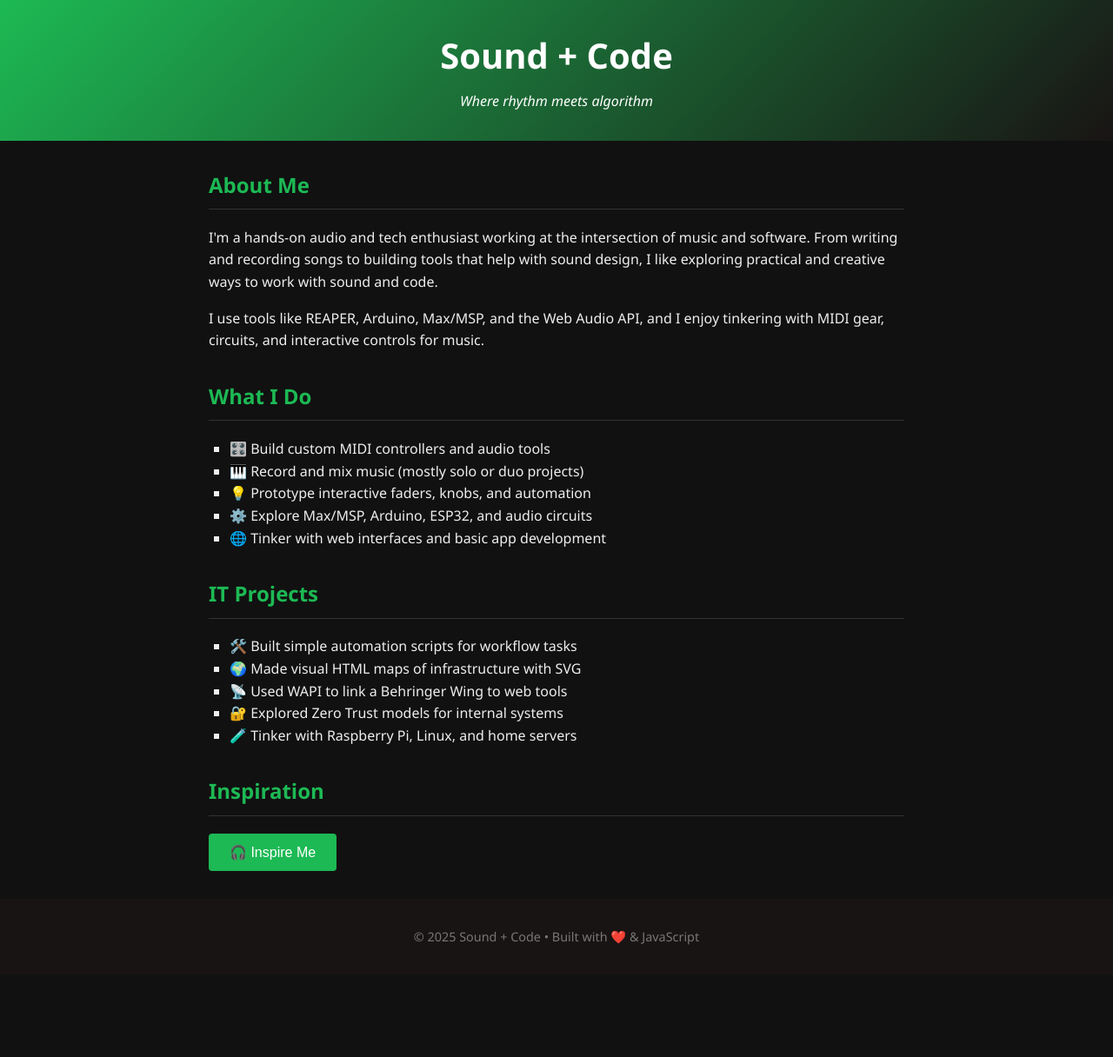
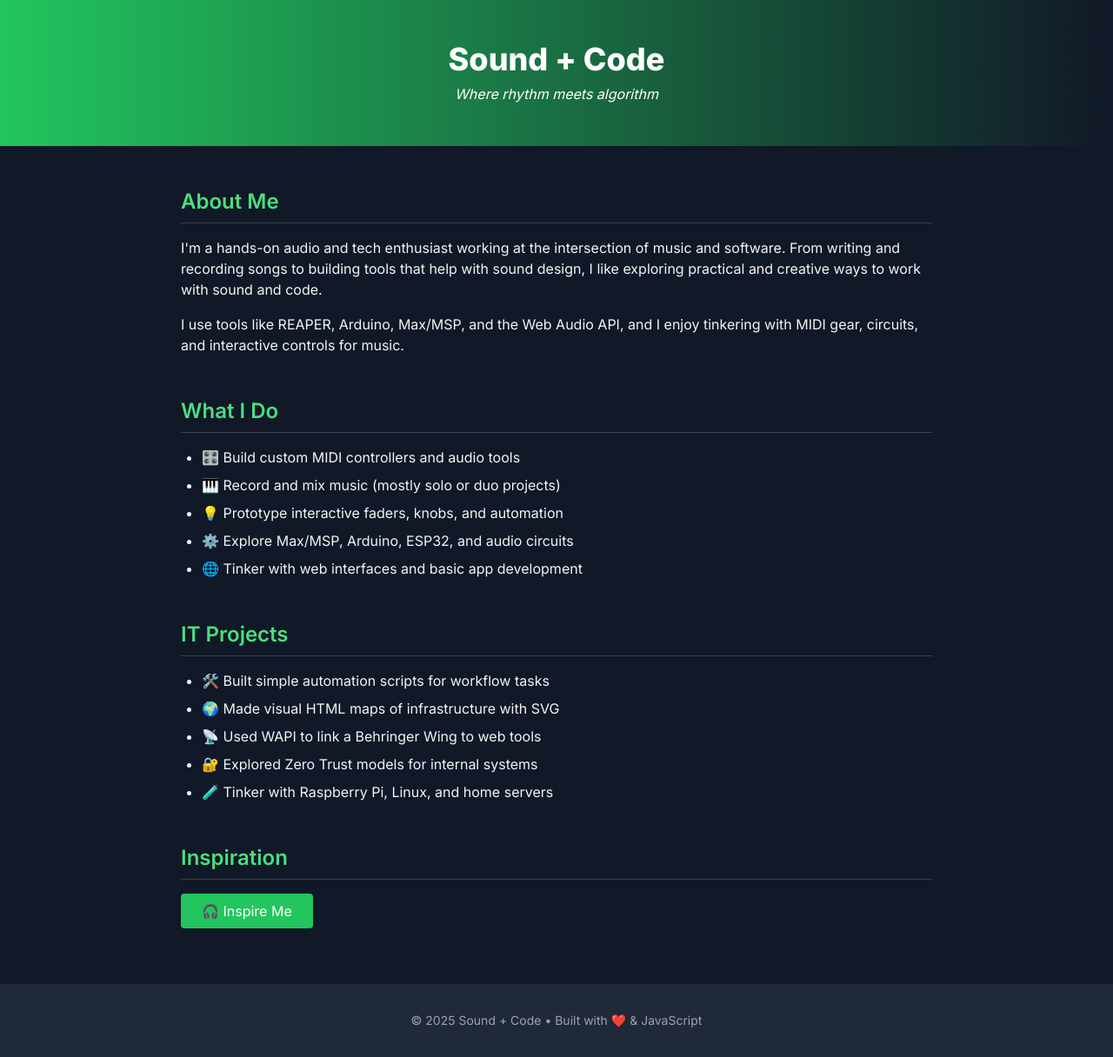
Before and after one commit to CLStrike/CLStrike.github.io, a plain HTML site: page index.html in a window 1280 px wide. Shown: the whole page at 87% size. Before the commit the page ends 1121 px from the top, so only its background shows below. Drawn offline with nearby package versions, Linux system fonts and the light colour scheme.

Commit message:
Update index.html
Updating..

```diff
--- a/index.html
+++ b/index.html
@@ -1,98 +1,27 @@
-
 <!DOCTYPE html>
 <html lang="en">
 <head>
   <meta charset="UTF-8" />
   <meta name="viewport" content="width=device-width, initial-scale=1.0"/>
   <title>Sound + Code Portfolio</title>
+  <script src="https://cdn.tailwindcss.com"></script>
+  <link href="https://fonts.googleapis.com/css2?family=Inter:wght@400;600;800&display=swap" rel="stylesheet">
   <style>
-    body {
-      margin: 0;
-      font-family: 'Segoe UI', sans-serif;
-      background: #111;
-      color: #eee;
-      line-height: 1.6;
-    }
-
-    header {
-      background: linear-gradient(135deg, #1db954, #191414);
-      padding: 2rem;
-      text-align: center;
-      color: #fff;
-    }
-
-    header h1 {
-      margin: 0;
-      font-size: 2.5rem;
-    }
-
-    header p {
-      margin: 0.5rem 0 0;
-      font-style: italic;
-    }
-
-    main {
-      max-width: 800px;
-      margin: 2rem auto;
-      padding: 0 1rem;
-    }
-
-    section {
-      margin-bottom: 2rem;
-    }
-
-    h2 {
-      color: #1db954;
-      border-bottom: 1px solid #333;
-      padding-bottom: 0.5rem;
-    }
-
-    ul {
-      list-style: square;
-      padding-left: 1.5rem;
-    }
-
-    footer {
-      text-align: center;
-      padding: 2rem;
-      background: #191414;
-      color: #777;
-      font-size: 0.9rem;
-    }
-
-    button {
-      background: #1db954;
-      color: #fff;
-      border: none;
-      padding: 0.75rem 1.5rem;
-      font-size: 1rem;
-      cursor: pointer;
-      border-radius: 4px;
-      transition: background 0.3s ease;
-    }
-
-    button:hover {
-      background: #14833b;
-    }
-
-    #quote {
-      margin-top: 1rem;
-      font-style: italic;
-      color: #aaa;
-    }
+    body { font-family: 'Inter', sans-serif; }
   </style>
 </head>
-<body>
+<body class="bg-gray-900 text-gray-100">
 
-  <header>
-    <h1>Sound + Code</h1>
-    <p>Where rhythm meets algorithm</p>
+  <header class="bg-gradient-to-r from-green-500 to-gray-900 py-12 text-center text-white">
+    <h1 class="text-4xl font-bold">Sound + Code</h1>
+    <p class="italic mt-2">Where rhythm meets algorithm</p>
   </header>
 
-  <main>
+  <main class="max-w-4xl mx-auto px-4 py-12 space-y-12">
+
     <section>
-      <h2>About Me</h2>
-      <p>
+      <h2 class="text-green-400 text-2xl font-semibold border-b border-gray-700 pb-2 mb-4">About Me</h2>
+      <p class="mb-4">
         I'm a hands-on audio and tech enthusiast working at the intersection of music and software. From writing and recording songs to building tools that help with sound design, I like exploring practical and creative ways to work with sound and code.
       </p>
       <p>
@@ -101,8 +30,8 @@
     </section>
 
     <section>
-      <h2>What I Do</h2>
-      <ul>
+      <h2 class="text-green-400 text-2xl font-semibold border-b border-gray-700 pb-2 mb-4">What I Do</h2>
+      <ul class="list-disc pl-6 space-y-2">
         <li>🎛️ Build custom MIDI controllers and audio tools</li>
         <li>🎹 Record and mix music (mostly solo or duo projects)</li>
         <li>💡 Prototype interactive faders, knobs, and automation</li>
@@ -112,8 +41,8 @@
     </section>
 
     <section>
-      <h2>IT Projects</h2>
-      <ul>
+      <h2 class="text-green-400 text-2xl font-semibold border-b border-gray-700 pb-2 mb-4">IT Projects</h2>
+      <ul class="list-disc pl-6 space-y-2">
         <li>🛠️ Built simple automation scripts for workflow tasks</li>
         <li>🌍 Made visual HTML maps of infrastructure with SVG</li>
         <li>📡 Used WAPI to link a Behringer Wing to web tools</li>
@@ -123,13 +52,14 @@
     </section>
 
     <section>
-      <h2>Inspiration</h2>
-      <button onclick="generateQuote()">🎧 Inspire Me</button>
-      <div id="quote"></div>
+      <h2 class="text-green-400 text-2xl font-semibold border-b border-gray-700 pb-2 mb-4">Inspiration</h2>
+      <button onclick="generateQuote()" class="bg-green-500 hover:bg-green-600 text-white px-6 py-2 rounded transition">🎧 Inspire Me</button>
+      <div id="quote" class="mt-4 italic text-gray-400"></div>
     </section>
+
   </main>
 
-  <footer>
+  <footer class="text-center py-8 bg-gray-800 text-gray-400 text-sm">
     &copy; 2025 Sound + Code • Built with ❤️ & JavaScript
   </footer>
 
```
